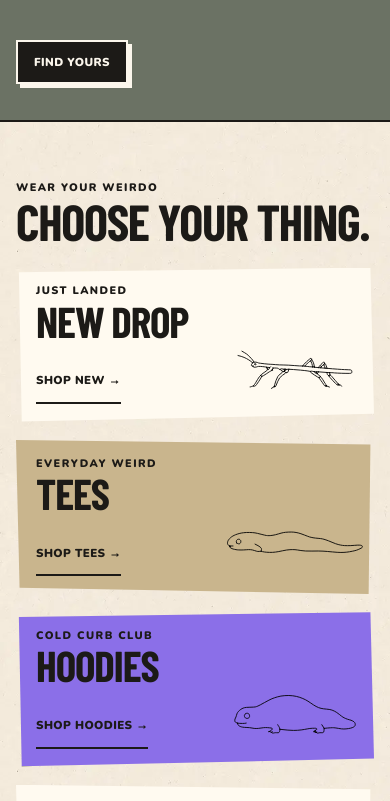
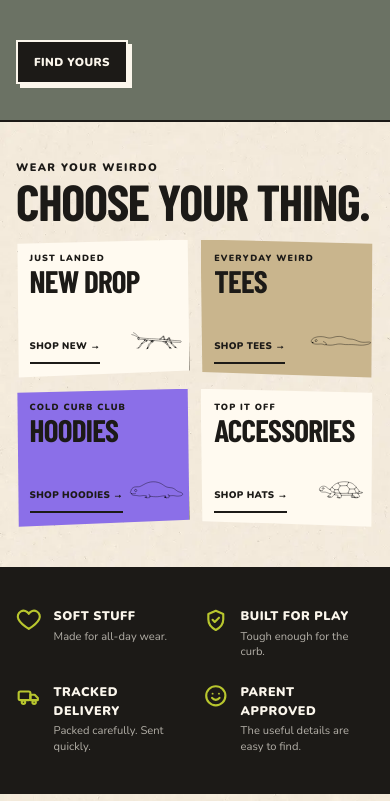
Before and after one commit to CDunell/shirtfaced, a Next.js app in the folder curbstamps-site/: page / in a window 390 px wide. Shown: the part 1560-2361 px from the top of the page. Built offline with nearby package versions, Linux system fonts and the light colour scheme; a web font is replaced by a local one.

Commit message:
fix(curbstamps): compact mobile category CTAs

```diff
--- a/curbstamps-site/src/app/globals.css
+++ b/curbstamps-site/src/app/globals.css
@@ -280,14 +280,16 @@ body {
 .adopt-creatures img { width: 100%; height: 2.9rem; object-fit: contain; color: var(--color-paper); filter: brightness(0) invert(1); }
 .adopt-inner .home-button { justify-self: start; border-color: var(--color-paper); box-shadow: 4px 4px 0 var(--color-paper); }
 
-.category-section { padding: 3.75rem 0; }
-.category-grid { display: grid; gap: 1.15rem; margin-top: 1.5rem; }
-.category-card { position: relative; display: flex; min-height: 154px; flex-direction: column; align-items: flex-start; overflow: hidden; border: 0; padding: 1.1rem 1.25rem; clip-path: polygon(0.8% 3%, 99% 0, 100% 95%, 1.6% 100%); filter: drop-shadow(3px 4px 0 var(--color-ink)); }
+.category-section { padding: 2.5rem 0; }
+.category-grid { display: grid; grid-template-columns: repeat(2, minmax(0, 1fr)); gap: 0.7rem; margin-top: 1rem; }
+.category-card { position: relative; display: flex; min-height: 138px; flex-direction: column; align-items: flex-start; overflow: hidden; border: 0; padding: 0.85rem; clip-path: polygon(0.8% 3%, 99% 0, 100% 95%, 1.6% 100%); filter: drop-shadow(3px 4px 0 var(--color-ink)); }
 .category-card:nth-child(even) { clip-path: polygon(0 0, 99% 3%, 98.5% 100%, 1% 96%); }
-.category-card img { position: absolute; right: 1%; bottom: 0.45rem; width: 42%; height: 50%; object-fit: contain; color: var(--color-ink); transition: transform 180ms var(--ease-bounce); }
+.category-card img { position: absolute; right: 0; bottom: 0.4rem; width: 38%; height: 40%; object-fit: contain; color: var(--color-ink); transition: transform 180ms var(--ease-bounce); }
 .category-card:hover img { transform: translateX(-4px) rotate(-3deg); }
-.category-title { margin-top: 0.25rem; font-size: 2.7rem; text-transform: uppercase; }
+.category-title { margin-top: 0.2rem; font-size: clamp(1.85rem, 8vw, 2.25rem); text-transform: uppercase; }
 .category-card .home-text-link { margin-top: auto; }
+.category-card .home-kicker { font-size: 0.56rem; }
+.category-card .home-text-link { min-height: 34px; font-size: 0.6rem; }
 .category-cream { background: var(--color-cream); }
 .category-tan { background: var(--color-tan); }
 .category-violet { background: var(--color-violet); }
@@ -371,6 +373,10 @@ body {
   .commerce-card { min-height: 340px; }
   .commerce-copy { padding: 1.6rem; }
   .category-card { min-height: 210px; }
+  .category-card { padding: 1.25rem; }
+  .category-card .home-kicker { font-size: 0.74rem; }
+  .category-card .home-text-link { min-height: 44px; font-size: 0.78rem; }
+  .category-title { font-size: 3rem; }
   .trust-grid { grid-template-columns: repeat(4, minmax(0, 1fr)); }
   .adventure-grid { grid-template-columns: repeat(4, minmax(0, 1fr)); }
   .parents-grid { grid-template-columns: minmax(0, 0.75fr) minmax(0, 1.25fr); align-items: center; }
```
